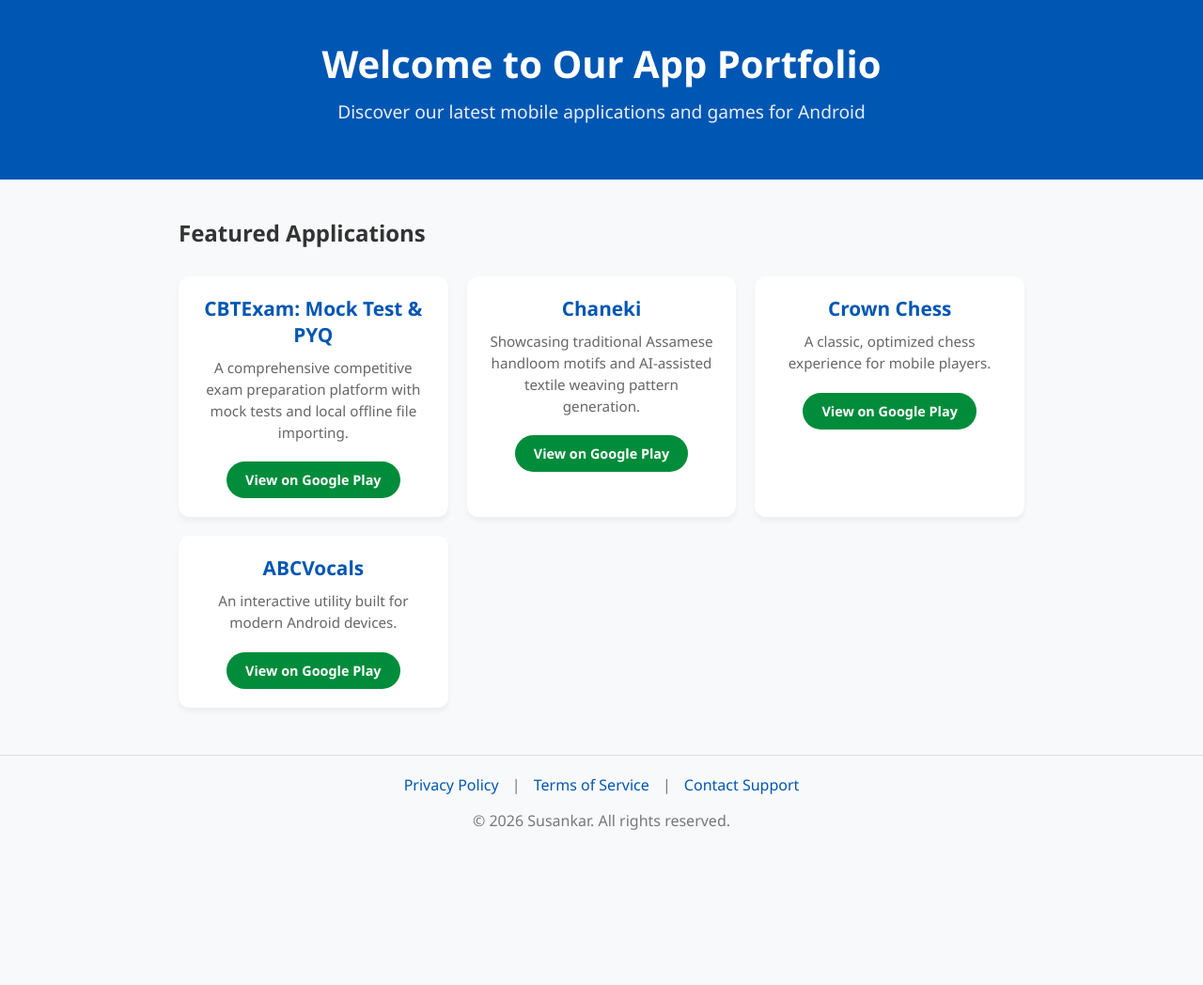
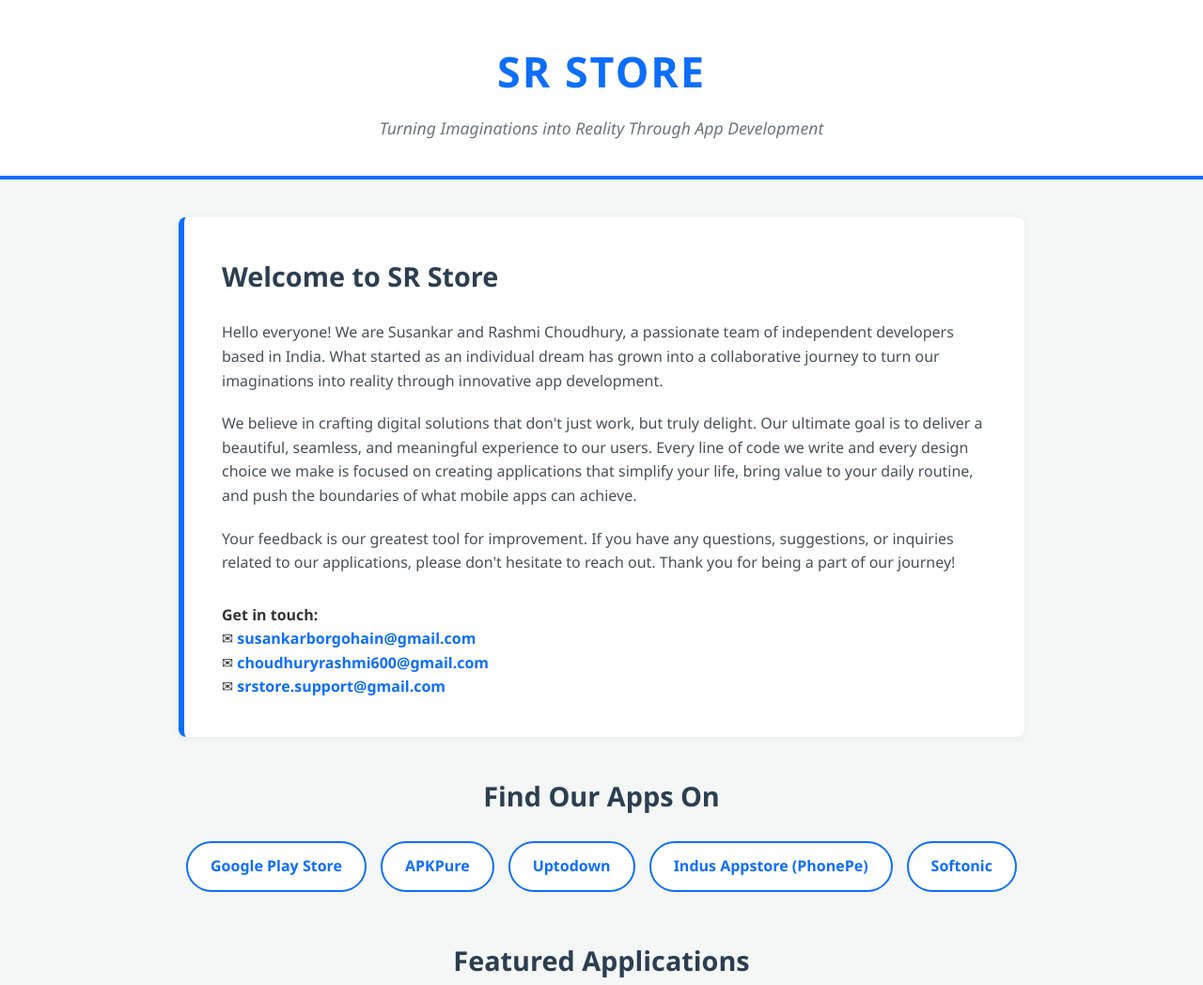
Before and after one commit to susankar-2003/susankar-2003.github.io, a plain HTML site: page index.html in a window 1280 px wide. Shown: the top 1048 px of the page at 94% size. Before the commit the page ends 920 px from the top, so only its background shows below. Drawn offline with Linux system fonts and the light colour scheme.

Commit message:
Update index.html

```diff
--- a/index.html
+++ b/index.html
@@ -3,137 +3,215 @@
 <head>
     <meta charset="UTF-8">
     <meta name="viewport" content="width=device-width, initial-scale=1.0">
-    <title>Our App Store & Portfolio</title>
+    <title>SR Store - App Portfolio</title>
     <style>
         body {
             font-family: 'Segoe UI', Tahoma, Geneva, Verdana, sans-serif;
             margin: 0;
             padding: 0;
-            background-color: #f8f9fa;
+            background-color: #f4f7f6;
             color: #333;
+            line-height: 1.6;
         }
+
+        /* Header Styling */
         header {
-            background-color: #0056b3;
-            color: white;
-            padding: 40px 20px;
             text-align: center;
+            padding: 40px 20px 20px 20px;
+            background-color: #ffffff;
         }
         header h1 {
             margin: 0;
-            font-size: 2.5em;
+            font-size: 2.8em;
+            color: #0d6efd;
+            text-transform: uppercase;
+            letter-spacing: 2px;
         }
         header p {
             margin-top: 10px;
-            font-size: 1.2em;
-            opacity: 0.9;
+            font-size: 1.1em;
+            color: #6c757d;
+            font-style: italic;
         }
+        .header-divider {
+            height: 4px;
+            background-color: #0d6efd;
+            width: 100%;
+            border: none;
+            margin: 0;
+        }
+
         .container {
             max-width: 900px;
             margin: 40px auto;
             padding: 0 20px;
         }
+
+        /* About Section (Matching the image) */
+        .about-card {
+            background: #ffffff;
+            padding: 40px;
+            border-radius: 8px;
+            box-shadow: 0 2px 10px rgba(0,0,0,0.05);
+            border-left: 6px solid #0d6efd;
+            margin-bottom: 40px;
+        }
+        .about-card h2 {
+            color: #2c3e50;
+            margin-top: 0;
+            font-size: 1.8em;
+        }
+        .about-card p {
+            color: #495057;
+            margin-bottom: 20px;
+        }
+        .contact-info {
+            margin-top: 30px;
+            font-weight: 500;
+        }
+        .contact-info a {
+            color: #0d6efd;
+            text-decoration: none;
+            font-weight: bold;
+        }
+
+        /* Store Links Section */
+        .section-title {
+            text-align: center;
+            color: #2c3e50;
+            margin-bottom: 25px;
+            font-size: 1.8em;
+        }
+        .store-grid {
+            display: flex;
+            flex-wrap: wrap;
+            justify-content: center;
+            gap: 15px;
+            margin-bottom: 50px;
+        }
+        .store-btn {
+            background-color: #ffffff;
+            color: #0d6efd;
+            text-decoration: none;
+            padding: 12px 24px;
+            border: 2px solid #0d6efd;
+            border-radius: 30px;
+            font-weight: bold;
+            transition: all 0.3s ease;
+        }
+        .store-btn:hover {
+            background-color: #0d6efd;
+            color: #ffffff;
+            transform: translateY(-2px);
+        }
+
+        /* App Portfolio Grid */
         .app-grid {
             display: grid;
-            grid-template-columns: repeat(auto-fit, minmax(250px, 1fr));
+            grid-template-columns: repeat(auto-fit, minmax(280px, 1fr));
             gap: 20px;
-            margin-top: 30px;
         }
         .app-card {
             background: white;
-            padding: 20px;
+            padding: 25px;
             border-radius: 12px;
             box-shadow: 0 4px 6px rgba(0,0,0,0.05);
             text-align: center;
-            transition: transform 0.2s;
-        }
-        .app-card:hover {
-            transform: translateY(-5px);
+            border-top: 4px solid #e9ecef;
         }
         .app-title {
             font-size: 1.3em;
             font-weight: bold;
             margin-bottom: 10px;
-            color: #0056b3;
+            color: #2c3e50;
         }
         .app-desc {
             font-size: 0.95em;
-            color: #666;
+            color: #6c757d;
             margin-bottom: 20px;
-            line-height: 1.5;
         }
-        .play-store-btn {
-            display: inline-block;
-            background-color: #008c3a;
-            color: white;
+
+        /* Footer */
+        .footer {
+            margin-top: 60px;
+            text-align: center;
+            padding: 30px;
+            background-color: #ffffff;
+            border-top: 1px solid #dee2e6;
+            color: #6c757d;
+        }
+        .footer a {
+            color: #0d6efd;
             text-decoration: none;
-            padding: 10px 20px;
-            border-radius: 20px;
-            font-size: 0.9em;
-            font-weight: bold;
-        }
-        .play-store-btn:hover {
-            background-color: #00702e;
-        }
-        .footer-links {
-            margin-top: 50px;
-            text-align: center;
-            padding: 20px;
-            border-top: 1px solid #ddd;
-            color: #777;
-        }
-        .footer-links a {
-            color: #0056b3;
-            text-decoration: none;
-            margin: 0 10px;
+            margin: 0 15px;
         }
     </style>
 </head>
 <body>
 
     <header>
-        <h1>Welcome to Our App Portfolio</h1>
-        <p>Discover our latest mobile applications and games for Android</p>
+        <h1>SR STORE</h1>
+        <p>Turning Imaginations into Reality Through App Development</p>
     </header>
+    <hr class="header-divider">
 
     <div class="container">
-        <h2>Featured Applications</h2>
 
+        <!-- About Us Section -->
+        <div class="about-card">
+            <h2>Welcome to SR Store</h2>
+            <p>Hello everyone! We are Susankar and Rashmi Choudhury, a passionate team of independent developers based in India. What started as an individual dream has grown into a collaborative journey to turn our imaginations into reality through innovative app development.</p>
+            <p>We believe in crafting digital solutions that don't just work, but truly delight. Our ultimate goal is to deliver a beautiful, seamless, and meaningful experience to our users. Every line of code we write and every design choice we make is focused on creating applications that simplify your life, bring value to your daily routine, and push the boundaries of what mobile apps can achieve.</p>
+            <p>Your feedback is our greatest tool for improvement. If you have any questions, suggestions, or inquiries related to our applications, please don't hesitate to reach out. Thank you for being a part of our journey!</p>
+
+            <div class="contact-info">
+                <strong>Get in touch:</strong><br>
+                ✉ <a href="mailto:susankarborgohain@gmail.com">susankarborgohain@gmail.com</a><br>
+                ✉ <a href="mailto:choudhuryrashmi600@gmail.com">choudhuryrashmi600@gmail.com</a><br>
+                ✉ <a href="mailto:srstore.support@gmail.com">srstore.support@gmail.com</a>
+            </div>
+        </div>
+
+        <!-- Store Links -->
+        <h2 class="section-title">Find Our Apps On</h2>
+        <div class="store-grid">
+            <a href="YOUR_PLAY_STORE_LINK_HERE" class="store-btn">Google Play Store</a>
+            <a href="YOUR_APKPURE_LINK_HERE" class="store-btn">APKPure</a>
+            <a href="YOUR_UPTODOWN_LINK_HERE" class="store-btn">Uptodown</a>
+            <a href="YOUR_INDUS_APPSTORE_LINK_HERE" class="store-btn">Indus Appstore (PhonePe)</a>
+            <a href="YOUR_SOFTONIC_LINK_HERE" class="store-btn">Softonic</a>
+        </div>
+
+        <!-- Featured Apps -->
+        <h2 class="section-title">Featured Applications</h2>
         <div class="app-grid">
-            <!-- App 1 -->
             <div class="app-card">
                 <div class="app-title">CBTExam: Mock Test & PYQ</div>
                 <div class="app-desc">A comprehensive competitive exam preparation platform with mock tests and local offline file importing.</div>
-                <a href="YOUR_PLAY_STORE_LINK_HERE" class="play-store-btn">View on Google Play</a>
             </div>
 
-            <!-- App 2 -->
             <div class="app-card">
                 <div class="app-title">Chaneki</div>
                 <div class="app-desc">Showcasing traditional Assamese handloom motifs and AI-assisted textile weaving pattern generation.</div>
-                <a href="YOUR_PLAY_STORE_LINK_HERE" class="play-store-btn">View on Google Play</a>
             </div>
 
-            <!-- App 3 -->
             <div class="app-card">
                 <div class="app-title">Crown Chess</div>
                 <div class="app-desc">A classic, optimized chess experience for mobile players.</div>
-                <a href="YOUR_PLAY_STORE_LINK_HERE" class="play-store-btn">View on Google Play</a>
             </div>
 
-             <!-- App 4 -->
             <div class="app-card">
-                <div class="app-title">ABCVocals</div>
-                <div class="app-desc">An interactive utility built for modern Android devices.</div>
-                <a href="YOUR_PLAY_STORE_LINK_HERE" class="play-store-btn">View on Google Play</a>
+                <div class="app-title">Khabor</div>
+                <div class="app-desc">A dynamic news application featuring seamless media sliders and automated video playback.</div>
             </div>
         </div>
+
     </div>
 
-    <div class="footer-links">
-        <a href="https://adre-4a551.firebaseapp.com/privacy" target="_blank">Privacy Policy</a> |
-        <a href="YOUR_TERMS_OF_SERVICE_LINK" target="_blank">Terms of Service</a> |
-        <a href="mailto:your-email@example.com">Contact Support</a>
-        <p>&copy; 2026 Susankar. All rights reserved.</p>
+    <div class="footer">
+        <a href="https://adre-4a551.firebaseapp.com/privacy" target="_blank">Privacy Policy</a>
+        <a href="YOUR_TERMS_OF_SERVICE_LINK" target="_blank">Terms of Service</a>
+        <p>&copy; 2026 SR Store. All rights reserved.</p>
     </div>
 
 </body>
```
